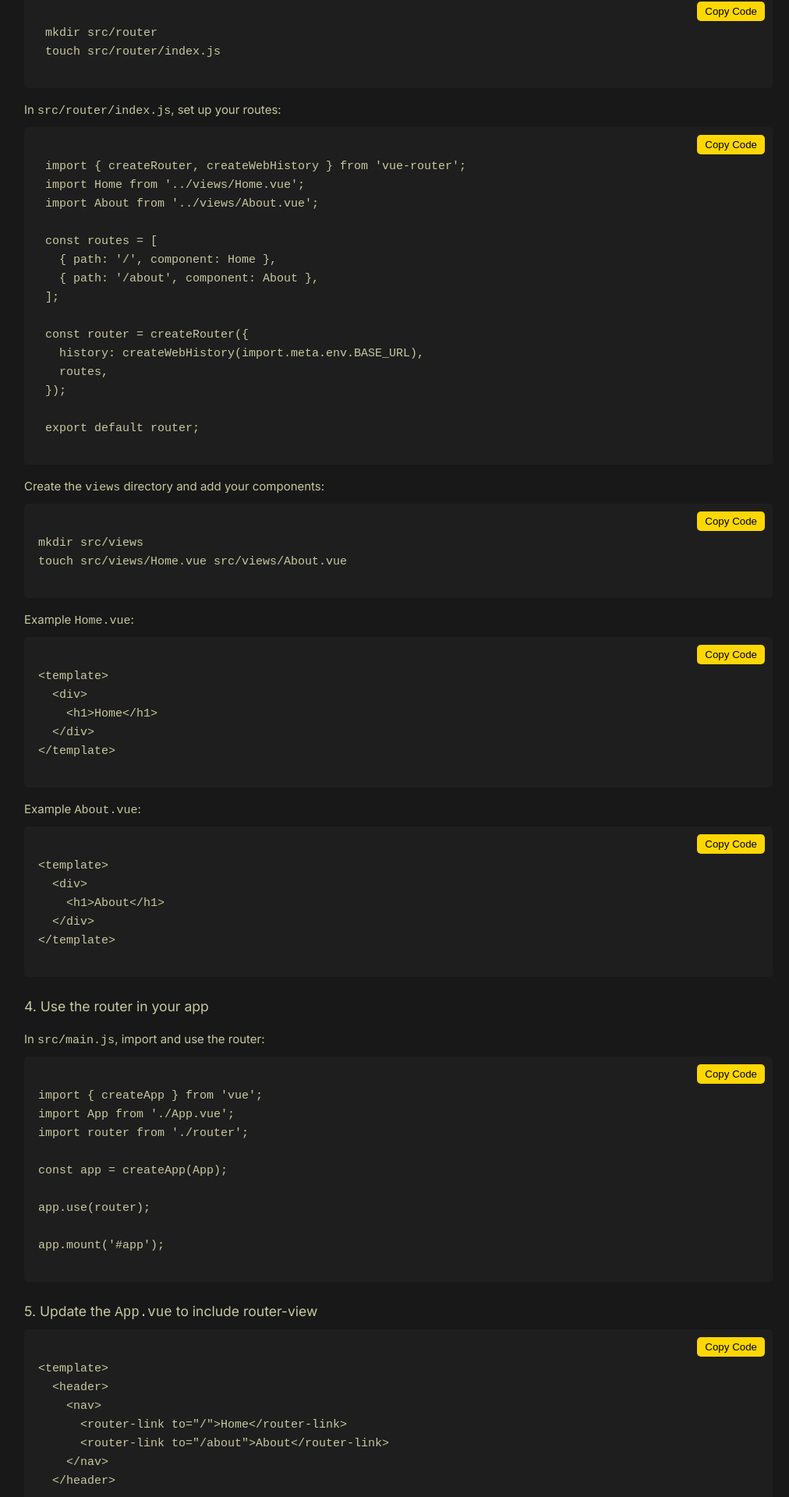
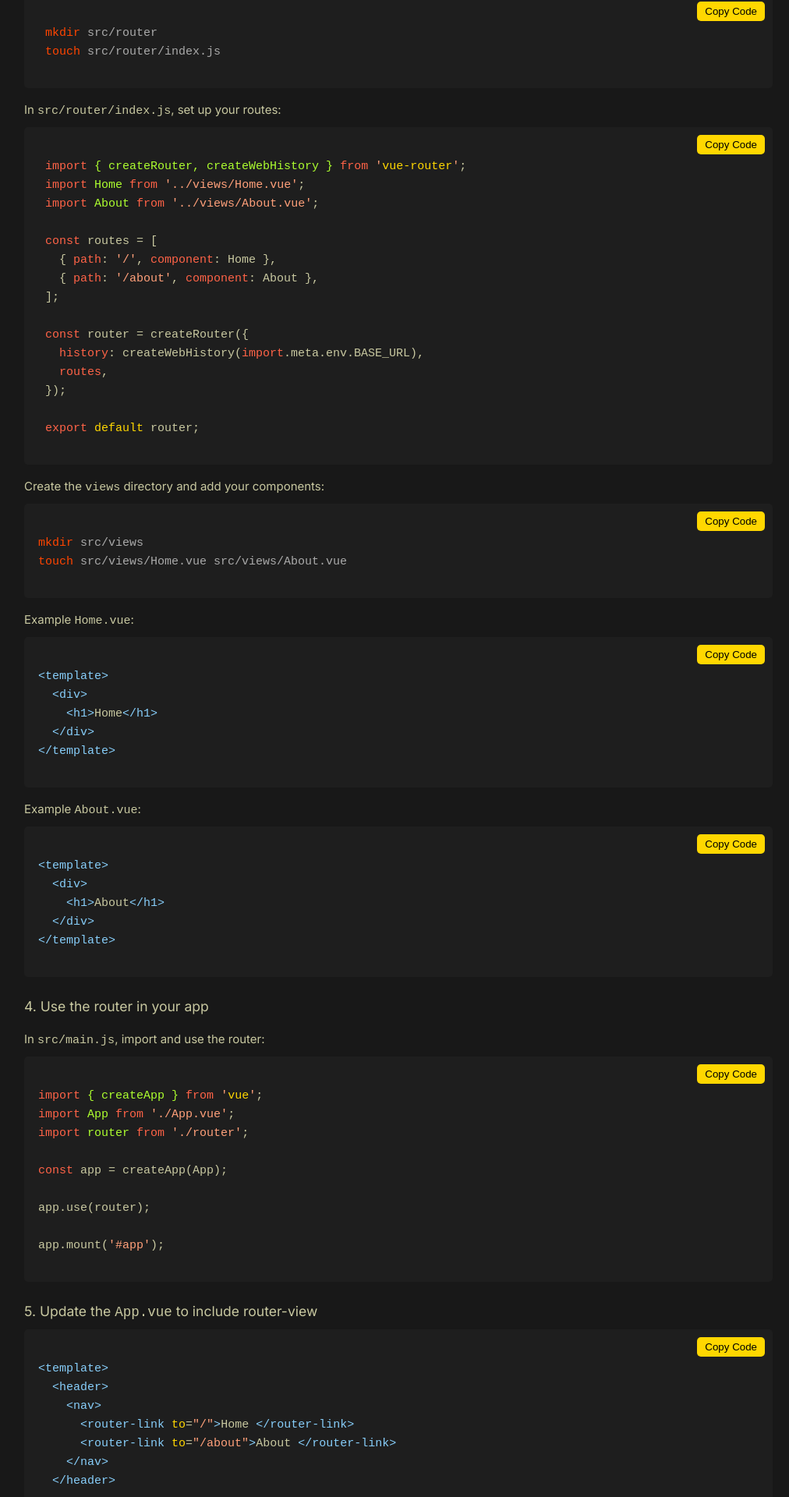
Before and after one commit to AllanKirui/vue-3-vite-github-deployment, a Vue app: page / in a window 1280 px wide. Shown: the part 874-2794 px from the top of the page at 78% size, without its empty margins (129-1141 px from the left). Built offline with nearby package versions, Linux system fonts and the light colour scheme.

Commit message:
Update markup

```diff
--- a/src/views/HomeView.vue
+++ b/src/views/HomeView.vue
@@ -61,7 +61,7 @@ const copyCode = (codeId, event) => {
         <div class="pre-wrapper">
           <pre>
   <code id="code1">
-  npm create vue@latest
+  <span class="terminal-command">npm create <span class="package">vue@latest</span></span>
   </code>
 </pre>
           <button @click="($event) => copyCode('code1', $event)">Copy Code</button>
@@ -75,7 +75,7 @@ const copyCode = (codeId, event) => {
         <div class="pre-wrapper">
           <pre>
    <code id="code2">
-   npm install vue-router
+   <span class="terminal-command">npm install <span class="package">vue-router</span></span>
    </code>
 </pre>
           <button @click="($event) => copyCode('code2', $event)">Copy Code</button>
@@ -92,8 +92,8 @@ const copyCode = (codeId, event) => {
         <div class="pre-wrapper">
           <pre>
    <code id="code3">
-   mkdir src/router
-   touch src/router/index.js
+   <span class="terminal-command">mkdir</span> <span class="flag">src/router</span>
+   <span class="terminal-command">touch</span> <span class="flag">src/router/index.js</span>
    </code>
 </pre>
           <button @click="($event) => copyCode('code3', $event)">Copy Code</button>
@@ -103,21 +103,21 @@ const copyCode = (codeId, event) => {
         <div class="pre-wrapper">
           <pre>
    <code id="code4">
-   import { createRouter, createWebHistory } from 'vue-router';
-   import Home from '../views/Home.vue';
-   import About from '../views/About.vue';
+   <span class="keyword">import</span> <span class="method"></span><span class="method">{ createRouter, createWebHistory }</span> <span class="keyword">from</span> <span class="string">'<span class="package">vue-router</span>'</span>;
+   <span class="keyword">import</span> <span class="method">Home</span> <span class="keyword">from</span> <span class="string">'../views/Home.vue'</span>;
+   <span class="keyword">import</span> <span class="method">About</span> <span class="keyword">from</span> <span class="string">'../views/About.vue'</span>;
 
-   const routes = [
-     { path: '/', component: Home },
-     { path: '/about', component: About },
+   <span class="keyword">const</span> routes = [
+     { <span class="keyword">path</span>: <span class="string">'/'</span>, <span class="keyword">component</span>: Home },
+     { <span class="keyword">path</span>: <span class="string">'/about'</span>, <span class="keyword">component</span>: About },
    ];
 
-   const router = createRouter({
-     history: createWebHistory(import.meta.env.BASE_URL),
-     routes,
+   <span class="keyword">const</span> router = createRouter({
+     <span class="keyword">history</span>: createWebHistory(<span class="keyword">import</span>.meta.env.BASE_URL),
+     <span class="keyword">routes</span>,
    });
 
-   export default router;
+   <span class="keyword">export</span> <span class="package">default</span> router;
    </code>
 </pre>
           <button @click="($event) => copyCode('code4', $event)">Copy Code</button>
@@ -127,8 +127,8 @@ const copyCode = (codeId, event) => {
         <div class="pre-wrapper">
           <pre>
   <code id="code5">
-  mkdir src/views
-  touch src/views/Home.vue src/views/About.vue
+  <span class="terminal-command">mkdir</span> <span class="flag">src/views</span>
+  <span class="terminal-command">touch</span> <span class="flag">src/views/Home.vue src/views/About.vue</span>
   </code>
 </pre>
           <button @click="($event) => copyCode('code5', $event)">Copy Code</button>
@@ -138,11 +138,11 @@ const copyCode = (codeId, event) => {
         <div class="pre-wrapper">
           <pre>
   <code id="code6">
-  &lt;template&gt;
-    &lt;div&gt;
-      &lt;h1&gt;Home&lt;/h1&gt;
-    &lt;/div&gt;
-  &lt;/template&gt;
+  <span class="html-tag">&lt;template&gt;</span>
+    <span class="html-tag">&lt;div&gt;</span>
+      <span class="html-tag">&lt;h1&gt;</span>Home<span class="html-tag">&lt;/h1&gt;</span>
+    <span class="html-tag">&lt;/div&gt;</span>
+  <span class="html-tag">&lt;/template&gt;</span>
   </code>
 </pre>
           <button @click="($event) => copyCode('code6', $event)">Copy Code</button>
@@ -152,11 +152,11 @@ const copyCode = (codeId, event) => {
         <div class="pre-wrapper">
           <pre>
   <code id="code7">
-  &lt;template&gt;
-    &lt;div&gt;
-      &lt;h1&gt;About&lt;/h1&gt;
-    &lt;/div&gt;
-  &lt;/template&gt;
+  <span class="html-tag">&lt;template&gt;</span>
+    <span class="html-tag">&lt;div&gt;</span>
+      <span class="html-tag">&lt;h1&gt;</span>About<span class="html-tag">&lt;/h1&gt;</span>
+    <span class="html-tag">&lt;/div&gt;</span>
+  <span class="html-tag">&lt;/template&gt;</span>
   </code>
 </pre>
           <button @click="($event) => copyCode('code7', $event)">Copy Code</button>
@@ -170,15 +170,15 @@ const copyCode = (codeId, event) => {
         <div class="pre-wrapper">
           <pre>
   <code id="code8">
-  import { createApp } from 'vue';
-  import App from './App.vue';
-  import router from './router';
+  <span class="keyword">import</span> <span class="method">{ createApp }</span> <span class="keyword">from</span> <span class="string">'<span class="package">vue</span>'</span>;
+  <span class="keyword">import</span> <span class="method">App</span> <span class="keyword">from</span> <span class="string">'./App.vue'</span>;
+  <span class="keyword">import</span> <span class="method">router</span> <span class="keyword">from</span> <span class="string">'./router'</span>;
 
-  const app = createApp(App);
+  <span class="keyword">const</span> app = createApp(App);
 
   app.use(router);
 
-  app.mount('#app');
+  app.mount(<span class="string">'#app'</span>);
   </code>
 </pre>
           <button @click="($event) => copyCode('code8', $event)">Copy Code</button>
@@ -191,16 +191,16 @@ const copyCode = (codeId, event) => {
         <div class="pre-wrapper">
           <pre>
   <code id="code9">
-  &lt;template&gt;
-    &lt;header&gt;
-      &lt;nav&gt;
-        &lt;router-link to="/"&gt;Home&lt;/router-link&gt;
-        &lt;router-link to="/about"&gt;About&lt;/router-link&gt;
-      &lt;/nav&gt;
-    &lt;/header&gt;
+  <span class="html-tag">&lt;template&gt;</span>
+    <span class="html-tag">&lt;header&gt;</span>
+      <span class="html-tag">&lt;nav&gt;</span>
+        <span class="html-tag">&lt;router-link</span> <span class="property">to</span>=<span class="string">"/"</span><span class="html-tag">&gt;</span>Home <span class="html-tag">&lt;/router-link&gt;</span>
+        <span class="html-tag">&lt;router-link</span> <span class="property">to</span>=<span class="string">"/about"</span><span class="html-tag">&gt;</span>About <span class="html-tag">&lt;/router-link&gt;</span>
+      <span class="html-tag">&lt;/nav&gt;</span>
+    <span class="html-tag">&lt;/header&gt;</span>
 
-    &lt;router-view /&gt;
-  &lt;/template&gt;
+    <span class="html-tag">&lt;router-view /&gt;</span>
+  <span class="html-tag">&lt;/template&gt;</span>
   </code>
 </pre>
           <button @click="($event) => copyCode('code9', $event)">Copy Code</button>
@@ -213,7 +213,7 @@ const copyCode = (codeId, event) => {
         <div class="pre-wrapper">
           <pre>
   <code id="code10">
-  npm run dev
+  <span class="terminal-command">npm run dev</span>
   </code>
 </pre>
           <button @click="($event) => copyCode('code10', $event)">Copy Code</button>
@@ -235,12 +235,12 @@ const copyCode = (codeId, event) => {
         <div class="pre-wrapper">
           <pre>
   <code id="code11">
-  import { defineConfig } from 'vite';
-  import vue from '@vitejs/plugin-vue';
+  <span class="keyword">import</span> <span class="method">{ defineConfig }</span> <span class="keyword">from</span> <span class="string">'<span class="package">vite</span>'</span>;
+  <span class="keyword">import</span> <span class="method">vue</span> <span class="keyword">from</span> <span class="string">'<span class="package">@vitejs/plugin-vue'</span></span>;
 
-  export default defineConfig({
-    base: '/REPOSITORY/',
-    plugins: [vue()],
+  <span class="keyword">export</span> <span class="package">default</span> defineConfig({
+    <span class="keyword">base</span>: <span class="string">'/REPOSITORY/'</span>,
+    <span class="keyword">plugins</span>: [<span class="method">vue()</span>],
   });
   </code>
 </pre>
@@ -255,7 +255,7 @@ const copyCode = (codeId, event) => {
         <div class="pre-wrapper">
           <pre>
   <code id="code12">
-  npm install gh-pages --save-dev
+  <span class="terminal-command">npm install <span class="package">gh-pages</span> <span class="flag">--save-dev</span></span>
   </code>
 </pre>
           <button @click="($event) => copyCode('code12', $event)">Copy Code</button>
@@ -265,10 +265,10 @@ const copyCode = (codeId, event) => {
         <div class="pre-wrapper">
           <pre>
   <code id="code13">
-  "scripts": {
-    "build": "vite build",
-    "predeploy": "npm run build",
-    "deploy": "gh-pages -d dist"
+  <span class="string">"scripts"</span>: {
+    <span class="string">"build"</span>: <span class="string">"vite build"</span>,
+    <span class="string">"predeploy"</span>: <span class="string">"npm run build"</span>,
+    <span class="string">"deploy"</span>: <span class="string">"gh-pages -d dist</span>"
   }
   </code>
 </pre>
@@ -279,9 +279,9 @@ const copyCode = (codeId, event) => {
         <div class="pre-wrapper">
           <pre>
   <code id="code14">
-  git add .
-  git commit -m "Set up Vue 3 Vite app with dynamic routing and deploy to GitHub"
-  git push
+  <span class="git-command">git add .</span>
+  <span class="git-command">git commit</span> <span class="flag">-m</span> <span class="string">"Set up Vue 3 Vite app with dynamic routing and deploy to GitHub"</span>
+  <span class="git-command">git push</span>
   </code>
 </pre>
           <button @click="($event) => copyCode('code14', $event)">Copy Code</button>
@@ -291,7 +291,7 @@ const copyCode = (codeId, event) => {
         <div class="pre-wrapper">
           <pre>
   <code id="code15">
-  npm run deploy
+  <span class="terminal-command">npm run deploy</span>
   </code>
 </pre>
           <button @click="($event) => copyCode('code15', $event)">Copy Code</button>
@@ -327,7 +327,7 @@ const copyCode = (codeId, event) => {
         <div class="pre-wrapper">
           <pre>
   <code id="code16">
-  npm run dev
+  <span class="terminal-command">npm run dev</span>
   </code>
 </pre>
           <button @click="($event) => copyCode('code16', $event)">Copy Code</button>
@@ -345,8 +345,8 @@ const copyCode = (codeId, event) => {
         <div class="pre-wrapper">
           <pre>
   <code id="code17">
-  git add .
-  git commit -m "Describe your changes"
+  <span class="git-command">git add .</span>
+  <span class="git-command">git commit</span> <span class="flag">-m</span> <span class="string">"Describe your changes"</span>
   </code>
 </pre>
           <button @click="($event) => copyCode('code17', $event)">Copy Code</button>
@@ -360,7 +360,7 @@ const copyCode = (codeId, event) => {
         <div class="pre-wrapper">
           <pre>
   <code id="code18">
-  git push
+  <span class="git-command">git push</span>
   </code>
 </pre>
           <button @click="($event) => copyCode('code18', $event)">Copy Code</button>
@@ -374,7 +374,7 @@ const copyCode = (codeId, event) => {
         <div class="pre-wrapper">
           <pre>
   <code id="code19">
-  npm run deploy
+  <span class="terminal-command">npm run deploy</span>
   </code>
 </pre>
           <button @click="($event) => copyCode('code19', $event)">Copy Code</button>
@@ -424,7 +424,7 @@ const copyCode = (codeId, event) => {
         <div class="pre-wrapper">
           <pre>
   <code id="code20">
-  npm run build
+  <span class="terminal-command">npm run build</span>
   </code>
 </pre>
           <button @click="($event) => copyCode('code20', $event)">Copy Code</button>
@@ -441,7 +441,7 @@ const copyCode = (codeId, event) => {
         <div class="pre-wrapper">
           <pre>
   <code id="code21">
-  cp dist/index.html public/404.html
+  <span class="terminal-command">cp</span> <span class="flag">dist/index.html public/404.html</span>
   </code>
 </pre>
           <button @click="($event) => copyCode('code21', $event)">Copy Code</button>
@@ -455,7 +455,7 @@ const copyCode = (codeId, event) => {
         <div class="pre-wrapper">
           <pre>
   <code id="code22">
-  npm run deploy
+  <span class="terminal-command">npm run deploy</span>
   </code>
 </pre>
           <button @click="($event) => copyCode('code22', $event)">Copy Code</button>
@@ -472,7 +472,7 @@ const copyCode = (codeId, event) => {
         <div class="pre-wrapper">
           <pre>
   <code id="code23">
-  cp dist/index.html public/404.html
+  <span class="terminal-command">cp</span> <span class="flag">dist/index.html public/404.html</span>
   </code>
 </pre>
           <button @click="($event) => copyCode('code23', $event)">Copy Code</button>
@@ -486,7 +486,7 @@ const copyCode = (codeId, event) => {
         <div class="pre-wrapper">
           <pre>
   <code id="code24">
-  npm run deploy
+  <span class="terminal-command">npm run deploy</span>
   </code>
 </pre>
           <button @click="($event) => copyCode('code24', $event)">Copy Code</button>
```
